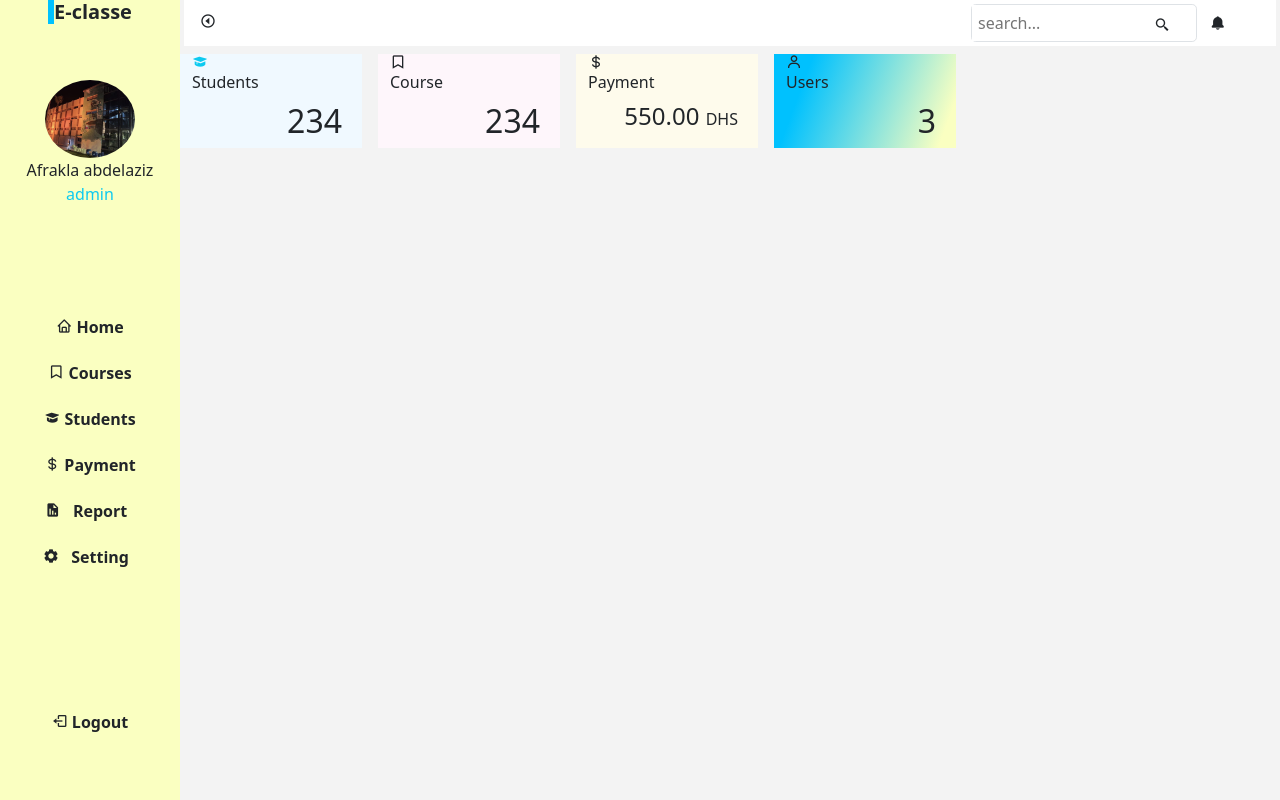
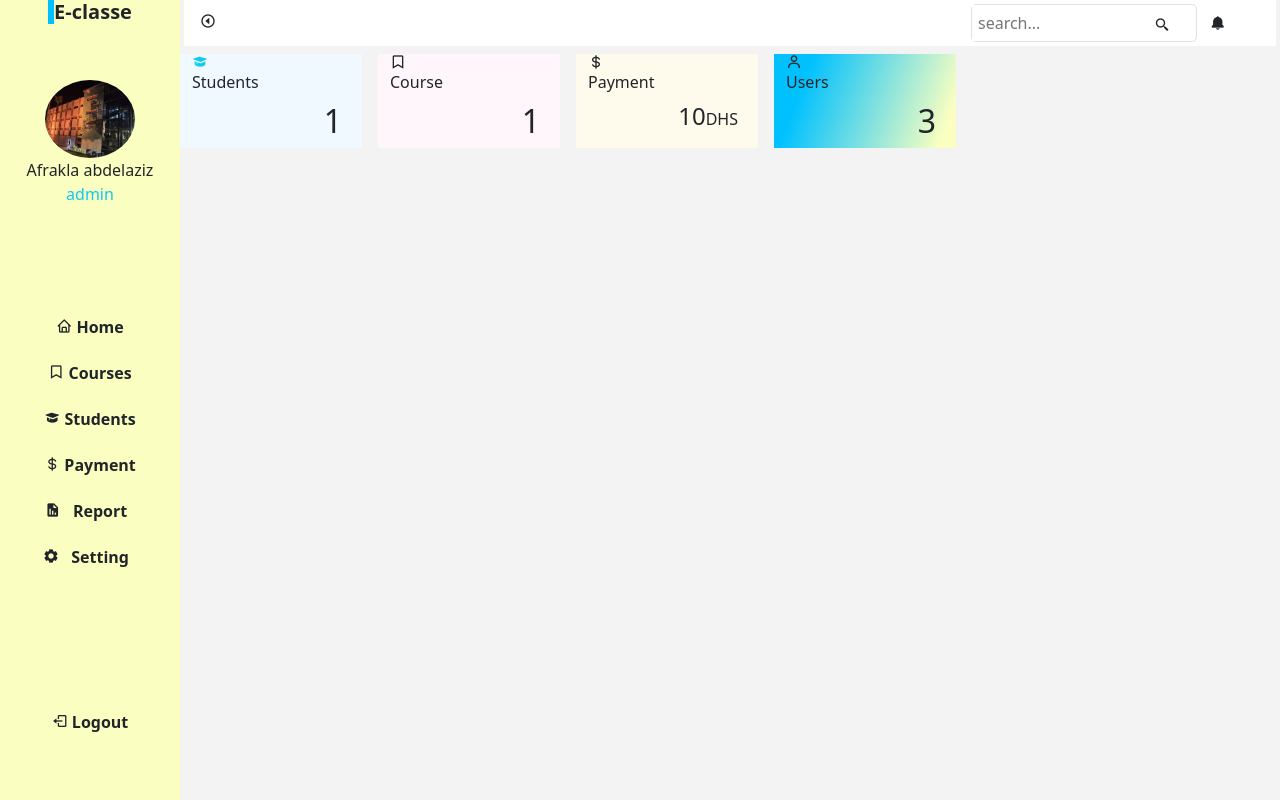
Before and after one commit to afraklaabdelaziz/E-classe, a PHP site: page /page-Acceuill.php in a window 1280 px wide. Run offline with PHP 8.4, Linux system fonts and the light colour scheme; tables that the repository leaves empty or names only in its code hold one stand-in row (values such as "Sample post").

Commit message:
dashboard dynamique

```diff
--- a/page-Acceuill.php
+++ b/page-Acceuill.php
@@ -15,24 +15,32 @@
     include ("AsideBar.php");
     echo '<div class="px-1 my-container active-cont">';
     include ("Header.php");
+    include('PagesOperation/connexion.php');
+    $students=$mysql->prepare('SELECT COUNT(*) as numberS  FROM students');
+    $students->execute();
+    $nStudents= $students->fetch(PDO::FETCH_ASSOC);
+    $courses=$mysql->prepare('SELECT COUNT(*) as numberC  FROM courses');
+    $courses->execute();
+    $nCourses= $courses->fetch(PDO::FETCH_ASSOC);
+    $payment=$mysql->prepare('SELECT SUM(balance_amount) as totalP FROM payment_details');
+    $payment->execute();
+    $tpayment= $payment->fetch(PDO::FETCH_ASSOC);
     ?>
       <section class=" row col-12 d-flex ">
     <div class=" m-2 col-12 col-xl-2 col-md-4 div1 d-flex flex-column">
         <i class='bx bxs-graduation text-info'></i>
        <span>Students</span>
-       <p class="h2 text-end m-2">234</p>
+       <p class="h2 text-end m-2"><?php echo $nStudents['numberS']?></p>
     </div>
     <div class="m-2 col-12 col-md-4 col-xl-2 div2 d-flex flex-column">
         <i class='bx bx-bookmark'></i>
         <span>Course</span>
-        <p class="h2 text-end m-2">234</p>
+        <p class="h2 text-end m-2"><?php echo $nCourses['numberC']?></p>
     </div>
     <div class="m-2 col-12 col-md-4 col-xl-2    div3 d-flex flex-column">
         <i class='bx bx-dollar'></i>
         <span>Payment</span>
-        <p class=" h4 text-end m-2">550.00
-            <span class="h6">DHS</span>
-        </p>
+        <p class=" h4 text-end m-2"><?php echo $tpayment['totalP']?><span class="h6">DHS</span></p>
     </div>
     <div class="m-2 col-12 col-md-4 col-xl-2 div4 d-flex flex-column">
         <i class='bx bx-user taille' ></i>
```
